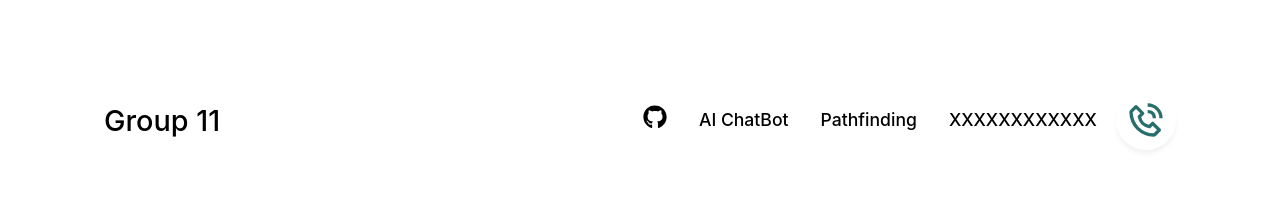
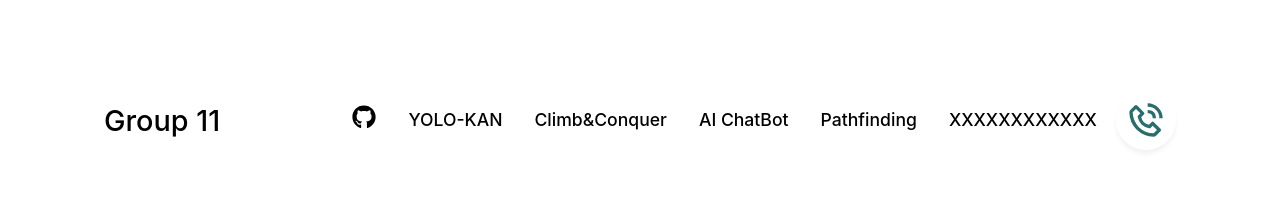
Before and after one commit to shankswhite/myBlog2, a React (Vite) app: page / in a window 1280 px wide. Shown: the top 197 px of the page. Built offline with nearby package versions, Linux system fonts and the light colour scheme; no server answers; what aws-amplify would draw is missing.

Commit message:
New portfolio placeholder

```diff
--- a/src/components/Header/HeaderComponent.tsx
+++ b/src/components/Header/HeaderComponent.tsx
@@ -49,6 +49,9 @@ export default function HeaderComponent() {
               <FaGithub size={24} />
             </a>
           </li>
+          <li><Link to="/pathfinding">YOLO-KAN</Link></li>
+          <li><Link to="/pathfinding">Climb&Conquer</Link></li>
+
           <li><Link to="/recipe-generator">AI ChatBot</Link></li>
 
           <li><Link to="/pathfinding">Pathfinding</Link></li>
```
